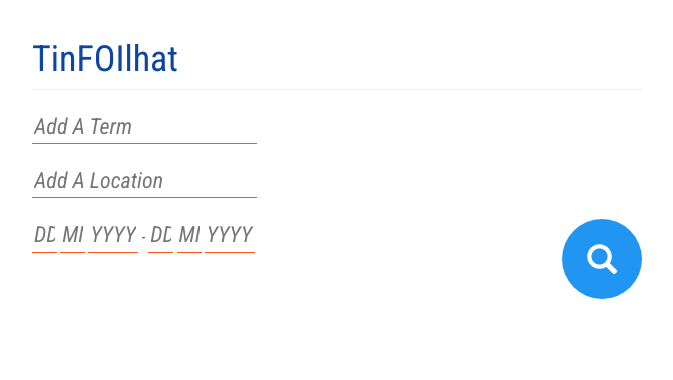
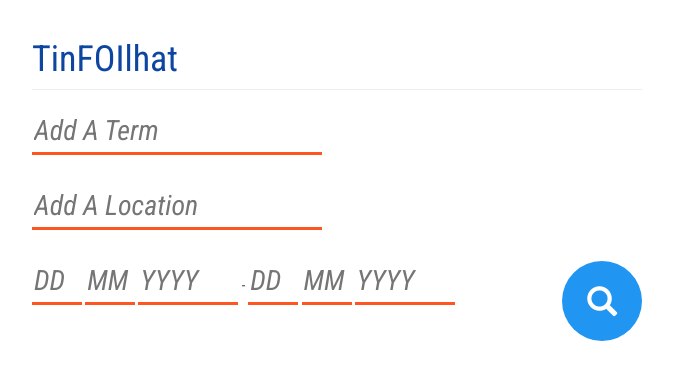
Before and after one commit to ormiret/tinfoil-hat, a PHP site: page / in a window 1280 px wide. Shown: the part 50-430 px from the top of the page, without its empty margins (303-976 px from the left). Run offline with PHP 8.4, Linux system fonts and the light colour scheme; some libraries are stand-ins or nearby versions.

Commit message:
front-end-dev-wip

```diff
--- a/front-end/css/tinfoil.css
+++ b/front-end/css/tinfoil.css
@@ -120,23 +120,21 @@ h4 {
 
 /* form bits */
 .tinfoilhat_search input{
-    border-width: 0px 0px 1px 0px;
+    border-width: 0px 0px 3px 0px;
     border-color: #FF5621;
     font-style: italic;
-    font-size: 22px;
-    margin-bottom: 20px;
+    font-size: 28px;
+    margin-bottom: 30px;
 
 }
-.tinfoilhat_search input.date2{
-    width: 25px;
+.tinfoilhat_search input.day,
+.tinfoilhat_search input.month{
+    width: 50px;
+}
+.tinfoilhat_search input.year{
+    width: 100px;
+}
 
-
-}
-.tinfoilhat_search input.date4{
-    width: 50px;
-
-
-}
 .tinfoilhat_search button{
     width: 80px;
     height: 80px;
@@ -148,7 +146,13 @@ h4 {
     color: #fff;
     font-size: 30px;
     float: right;
+    transition: background-color 0.5s ease;
 }
+.tinfoilhat_search button:hover{
+    background-color: #FF5621;
+}
+
+
 .tt-dropdown-menu{
     background-color: #fff;
 }
--- a/front-end/index.php
+++ b/front-end/index.php
@@ -15,13 +15,13 @@ print_common_header($long_app_title);
           <div class="tinfoilhat_search">
             <input id="term" type="text" placeholder="Add A Term"> <br/>
             <input id="location" type="text" class="typeahead" placeholder="Add A Location"/> <br/>
-            <input id="from_day" class="date2" type="text" placeholder="DD"/>
-            <input id="from_month" class="date2" type="text" placeholder="MM"/>
-            <input id="from_year" class="date4" type="text" placeholder="YYYY"/>
+            <input id="from_day" class="day" type="text" placeholder="DD"/>
+            <input id="from_month" class="month" type="text" placeholder="MM"/>
+            <input id="from_year" class="year" type="text" placeholder="YYYY"/>
             -
-            <input id="to_day" class="date2" type="text" placeholder="DD"/>
-            <input id="to_month" class="date2" type="text" placeholder="MM"/>
-            <input id="to_year" class="date4" type="text" placeholder="YYYY"/>
+            <input id="to_day" class="day" type="text" placeholder="DD"/>
+            <input id="to_month" class="month" type="text" placeholder="MM"/>
+            <input id="to_year" class="year" type="text" placeholder="YYYY"/>
 
             <button class="glyphicon glyphicon-search"></button>
           </div>
```
